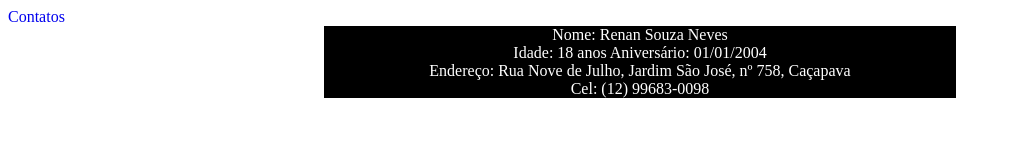
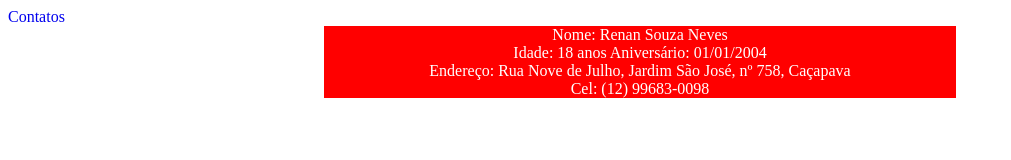
Before and after one commit to Renan-Neves/tarefa_design_1, a plain HTML site: page src/index.html in a window 1280 px wide. Shown: the whole page, without its empty margins (0-1011 px from the left). Drawn offline with Linux system fonts and the light colour scheme.

Commit message:
vermelho

```diff
--- a/src/css/style.css
+++ b/src/css/style.css
@@ -1,7 +1,7 @@
 div.a{
     margin: auto;
     width: 50%;
-    background-color: black;
+    background-color: red;
     color: white;
     text-align: center;
 }
```
